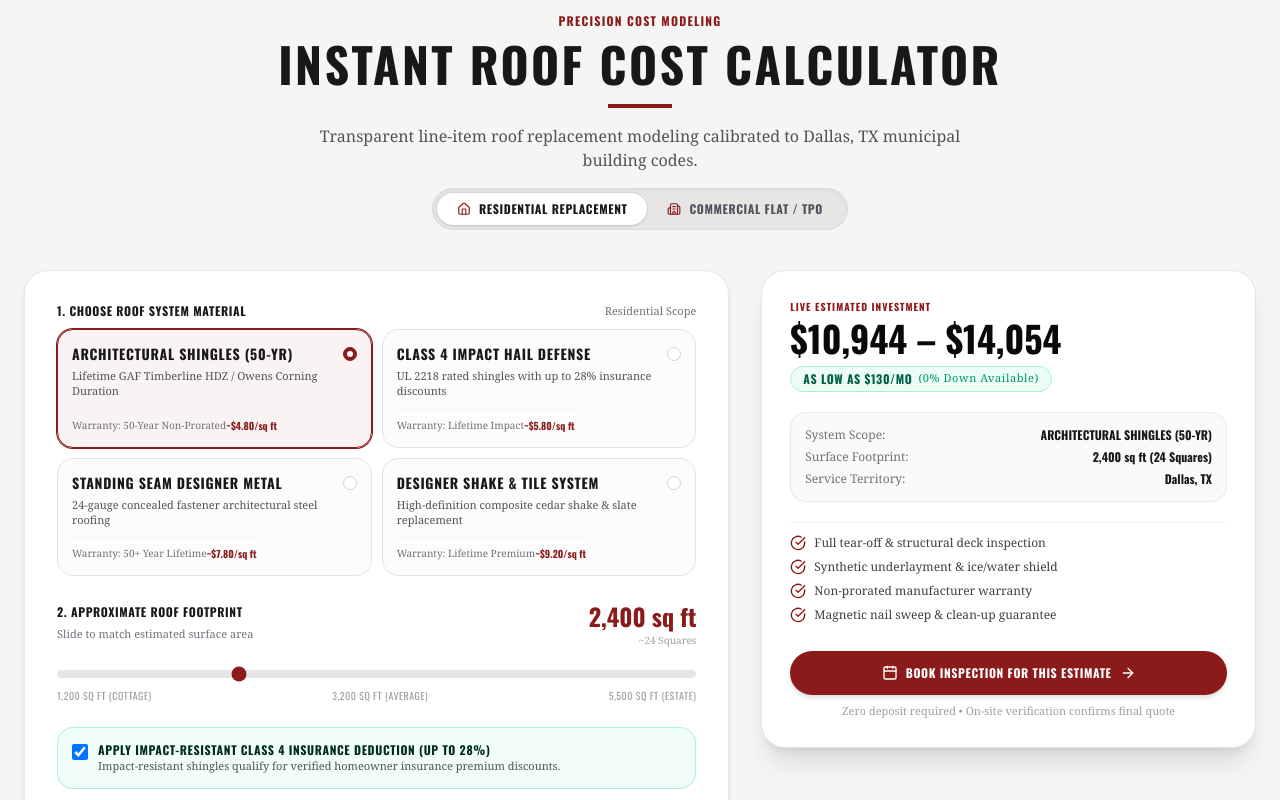
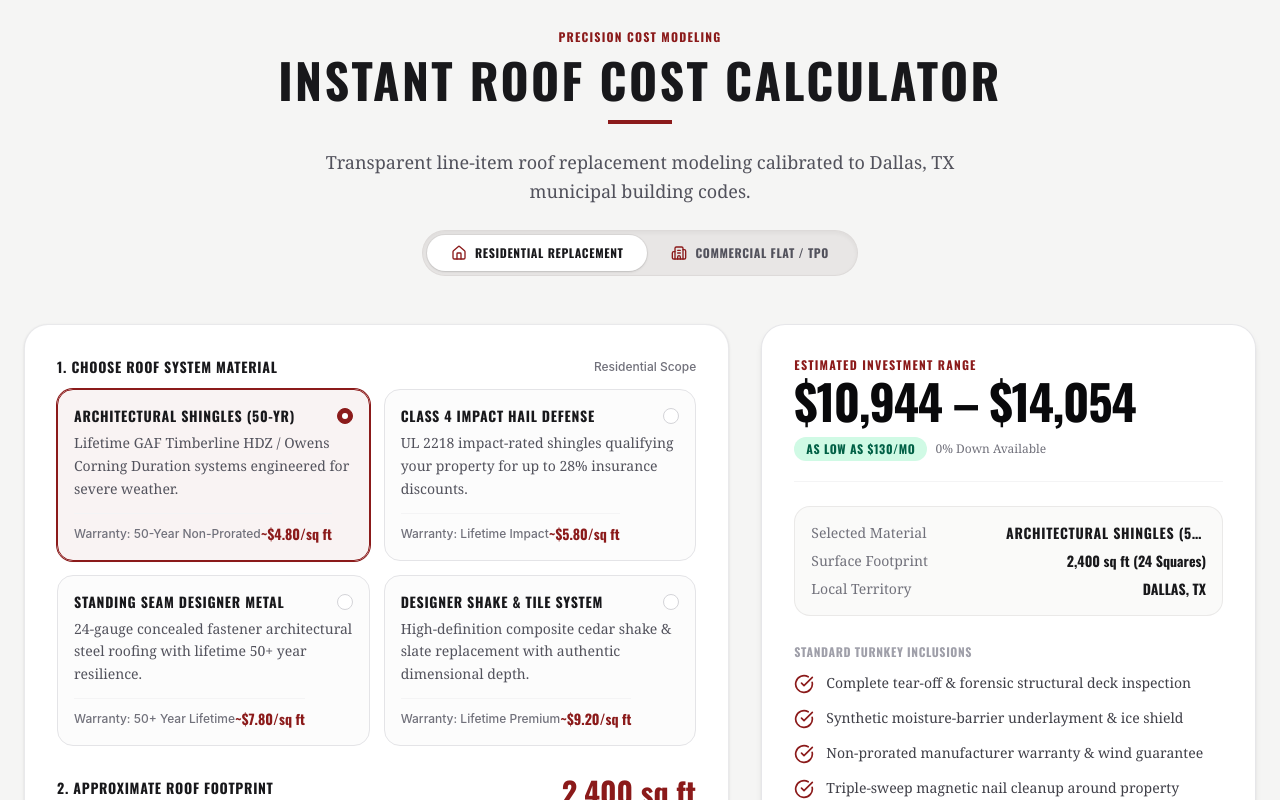
Before and after one commit to chauhandigvijay1/roofing-frontend, a React (Vite) app: page / in a window 1280 px wide. Shown: the part 2680-3480 px from the top of the page. Built offline with nearby package versions, Linux system fonts and the light colour scheme; no server answers.

Commit message:
fix(typography): eliminate squished 10px/11px serif text, harmonize with Process.tsx and WhyChooseUs.tsx Merriweather editorial standard

```diff
--- a/src/components/EstimateWizard.tsx
+++ b/src/components/EstimateWizard.tsx
@@ -30,29 +30,31 @@ export default function EstimateWizard({ variant = "full" }: { variant?: "full"
     }
   }, [brand.isCommercial]);
 
-  // Authentic Systems with Harmonized Typography Copy
+  // Authentic Systems with Harmonized Typography Copy matching Process.tsx & WhyChooseUs.tsx
   const residentialScopes: ScopeOption[] = [
     {
       title: "Architectural Shingles (50-Yr)",
-      subtitle: "Lifetime GAF Timberline HDZ / Owens Corning Duration",
+      subtitle: "Lifetime GAF Timberline HDZ / Owens Corning Duration systems engineered for severe weather.",
       rate: 4.8,
       warranty: "50-Year Non-Prorated",
     },
     {
       title: "Class 4 Impact Hail Defense",
-      subtitle: "UL 2218 rated shingles with up to 28% insurance discounts",
+      subtitle: "UL 2218 impact-rated shingles qualifying your property for up to 28% insurance discounts.",
       rate: 5.8,
       warranty: "Lifetime Impact",
     },
     {
       title: "Standing Seam Designer Metal",
-      subtitle: "24-gauge concealed fastener architectural steel roofing",
+      subtitle: "24-gauge concealed fastener architectural steel roofing with lifetime 50+ year resilience.",
       rate: 7.8,
       warranty: "50+ Year Lifetime",
     },
     {
-      title: brand.state === "FL" ? "Florida Tile / Hurricane Engineered" : "Designer Shake & Tile System",
-      subtitle: brand.state === "FL" ? "140+ MPH hurricane fastened Spanish clay or concrete tile" : "High-definition composite cedar shake & slate replacement",
+      title: brand.state === "FL" ? "Florida Tile & Hurricane Engineered" : "Designer Shake & Tile System",
+      subtitle: brand.state === "FL"
+        ? "140+ MPH hurricane fastened Spanish clay or concrete tile designed for maximum wind defense."
+        : "High-definition composite cedar shake & slate replacement with authentic dimensional depth.",
       rate: 9.2,
       warranty: "Lifetime Premium",
     },
@@ -61,25 +63,25 @@ export default function EstimateWizard({ variant = "full" }: { variant?: "full"
   const commercialScopes: ScopeOption[] = [
     {
       title: "60-Mil TPO Heat-Welded Membrane",
-      subtitle: "Energy Star reflective cool roof single-ply system",
+      subtitle: "Energy Star reflective cool roof single-ply membrane with high thermal efficiency.",
       rate: 5.2,
       warranty: "20-Year NDL Warranty",
     },
     {
       title: "Seamless Silicone Roof Coating",
-      subtitle: "Liquid-applied monolithic restoration over existing roof",
+      subtitle: "Liquid-applied monolithic restoration barrier over existing deck with 15-20 year leak protection.",
       rate: 4.2,
       warranty: "15-20 Year Leak-Free",
     },
     {
       title: "Multi-Ply Modified Bitumen",
-      subtitle: "Heavy-duty SBS dual-ply system for high foot traffic decks",
+      subtitle: "Heavy-duty dual-ply SBS asphalt system engineered for high foot traffic and mechanical decks.",
       rate: 6.2,
       warranty: "25-Year Commercial",
     },
     {
       title: "Commercial Structural Standing Seam",
-      subtitle: "Heavy-gauge industrial metal for retail & distribution centers",
+      subtitle: "Heavy-gauge industrial metal panels for large facilities, retail centers, and warehouses.",
       rate: 7.6,
       warranty: "30-Year Warranty",
     },
@@ -137,68 +139,68 @@ export default function EstimateWizard({ variant = "full" }: { variant?: "full"
         className={
           isSidebar
             ? "py-8 px-4 bg-stone-50"
-            : "py-20 px-4 sm:px-6 bg-stone-100 border-y border-stone-200"
+            : "py-24 px-4 sm:px-6 bg-stone-100 border-y border-stone-200"
         }
       >
         <div className={isSidebar ? "w-full" : "max-w-7xl mx-auto"}>
-          {/* Section Header with Consistent Typography */}
-          <div className="text-center mb-10">
+          {/* Section Header with Consistent Editorial Typography */}
+          <div className="text-center mb-12">
             <span className="text-xs font-oswald uppercase tracking-widest text-crimson font-bold">
               Precision Cost Modeling
             </span>
-            <h2 className="text-3xl sm:text-4xl md:text-5xl font-oswald uppercase tracking-wider font-bold text-zinc-900 mt-2">
+            <h2 className="text-4xl md:text-5xl font-oswald uppercase tracking-wider font-bold text-zinc-900 mt-2">
               Instant Roof Cost Calculator
             </h2>
-            <div className="w-16 h-1 bg-crimson mx-auto mt-4 mb-4"></div>
-            <p className="text-zinc-600 text-sm sm:text-base max-w-2xl mx-auto font-serif">
+            <div className="w-16 h-1 bg-crimson mx-auto mt-4 mb-6"></div>
+            <p className="text-zinc-600 text-lg max-w-2xl mx-auto font-serif leading-relaxed">
               {tradeMode === "commercial"
                 ? `Commercial flat roof & single-ply TPO replacement modeling calibrated to facilities across ${brand.city}.`
                 : `Transparent line-item roof replacement modeling calibrated to ${brand.city} municipal building codes.`}
             </p>
 
             {/* Apple-Style Segmented Trade Pill */}
-            <div className="inline-flex items-center p-1 bg-stone-200/90 rounded-full mt-4 shadow-inner border border-stone-300/60">
+            <div className="inline-flex items-center p-1 bg-stone-200/90 rounded-full mt-6 shadow-inner border border-stone-300/60">
               <button
                 type="button"
                 onClick={() => handleTradeModeChange("residential")}
-                className={`flex items-center gap-2 px-5 py-2 rounded-full text-xs font-oswald uppercase tracking-wider font-bold transition-all cursor-pointer ${
+                className={`flex items-center gap-2 px-6 py-2.5 rounded-full text-xs font-oswald uppercase tracking-wider font-bold transition-all cursor-pointer ${
                   tradeMode === "residential"
                     ? "bg-white text-zinc-900 shadow-sm ring-1 ring-black/5"
                     : "text-zinc-600 hover:text-zinc-900"
                 }`}
               >
-                <Home className="w-3.5 h-3.5 text-crimson" /> Residential Replacement
+                <Home className="w-4 h-4 text-crimson" /> Residential Replacement
               </button>
               <button
                 type="button"
                 onClick={() => handleTradeModeChange("commercial")}
-                className={`flex items-center gap-2 px-5 py-2 rounded-full text-xs font-oswald uppercase tracking-wider font-bold transition-all cursor-pointer ${
+                className={`flex items-center gap-2 px-6 py-2.5 rounded-full text-xs font-oswald uppercase tracking-wider font-bold transition-all cursor-pointer ${
                   tradeMode === "commercial"
                     ? "bg-white text-zinc-900 shadow-sm ring-1 ring-black/5"
                     : "text-zinc-600 hover:text-zinc-900"
                 }`}
               >
-                <Building2 className="w-3.5 h-3.5 text-crimson" /> Commercial Flat / TPO
+                <Building2 className="w-4 h-4 text-crimson" /> Commercial Flat / TPO
               </button>
             </div>
           </div>
 
           {/* 2-COLUMN SINGLE-VIEWPORT INTERACTIVE STUDIO */}
-          <div className="grid grid-cols-1 lg:grid-cols-12 gap-6 lg:gap-8 items-start">
+          <div className="grid grid-cols-1 lg:grid-cols-12 gap-8 items-start">
             {/* LEFT COLUMN: Controls & System Scope (7 Columns) */}
-            <div className="lg:col-span-7 bg-white rounded-3xl p-6 sm:p-8 shadow-md border border-zinc-200/80 space-y-6">
+            <div className="lg:col-span-7 bg-white rounded-3xl p-6 sm:p-8 shadow-sm border border-zinc-200/80 space-y-7">
               {/* Material Selection Grid */}
               <div>
-                <div className="flex items-center justify-between mb-2.5">
-                  <label className="text-xs font-oswald uppercase tracking-wider font-bold text-zinc-900">
+                <div className="flex items-center justify-between mb-3">
+                  <label className="text-sm font-oswald uppercase tracking-wider font-bold text-zinc-900">
                     1. Choose Roof System Material
                   </label>
-                  <span className="text-[11px] text-zinc-500 font-serif">
-                    {tradeMode === "commercial" ? "Commercial Scope" : "Residential Scope"}
+                  <span className="text-xs text-zinc-500 font-sans font-medium">
+                    {tradeMode === "commercial" ? "Commercial Membrane" : "Residential Scope"}
                   </span>
                 </div>
 
-                <div className="grid grid-cols-1 sm:grid-cols-2 gap-2.5">
+                <div className="grid grid-cols-1 sm:grid-cols-2 gap-3.5">
                   {currentScopes.map((scope) => {
                     const isSelected = selectedScope === scope.title;
                     return (
@@ -206,33 +208,33 @@ export default function EstimateWizard({ variant = "full" }: { variant?: "full"
                         key={scope.title}
                         type="button"
                         onClick={() => setSelectedScope(scope.title)}
-                        className={`text-left p-3.5 rounded-2xl border transition-all cursor-pointer flex flex-col justify-between ${
+                        className={`text-left p-4 rounded-2xl border transition-all cursor-pointer flex flex-col justify-between ${
                           isSelected
                             ? "border-crimson bg-crimson/5 shadow-xs ring-1 ring-crimson"
                             : "border-zinc-200 hover:border-zinc-300 bg-stone-50/50"
                         }`}
                       >
                         <div>
-                          <div className="flex items-center justify-between gap-1.5">
-                            <span className="font-oswald uppercase tracking-wider font-bold text-xs sm:text-sm text-zinc-900 truncate">
+                          <div className="flex items-center justify-between gap-2">
+                            <span className="font-oswald uppercase tracking-wider font-bold text-sm text-zinc-900">
                               {scope.title}
                             </span>
                             <span
-                              className={`w-3.5 h-3.5 rounded-full border flex items-center justify-center shrink-0 ${
+                              className={`w-4 h-4 rounded-full border flex items-center justify-center shrink-0 ${
                                 isSelected ? "border-crimson bg-crimson" : "border-zinc-300 bg-white"
                               }`}
                             >
                               {isSelected && <span className="w-1.5 h-1.5 rounded-full bg-white" />}
                             </span>
                           </div>
-                          <p className="text-[11px] text-zinc-600 font-serif mt-1 leading-snug">
+                          <p className="text-sm text-zinc-600 font-serif leading-relaxed mt-1.5">
                             {scope.subtitle}
                           </p>
                         </div>
 
-                        <div className="mt-2.5 pt-2 border-t border-zinc-100 flex items-center justify-between text-[10px]">
-                          <span className="text-zinc-500 font-serif">Warranty: {scope.warranty}</span>
-                          <span className="font-oswald font-bold text-crimson">~${scope.rate.toFixed(2)}/sq ft</span>
+                        <div className="mt-3 pt-2.5 border-t border-zinc-100 flex items-center justify-between text-xs">
+                          <span className="text-zinc-500 font-sans font-medium">Warranty: {scope.warranty}</span>
+                          <span className="font-oswald font-bold text-crimson text-sm">~${scope.rate.toFixed(2)}/sq ft</span>
                         </div>
                       </button>
                     );
@@ -241,27 +243,27 @@ export default function EstimateWizard({ variant = "full" }: { variant?: "full"
               </div>
 
               {/* Smooth Area Slider */}
-              <div className="space-y-2">
+              <div className="space-y-3">
                 <div className="flex items-center justify-between">
                   <div>
-                    <label className="text-xs font-oswald uppercase tracking-wider font-bold text-zinc-900 block">
+                    <label className="text-sm font-oswald uppercase tracking-wider font-bold text-zinc-900 block">
                       2. Approximate Roof Footprint
                     </label>
-                    <span className="text-[11px] text-zinc-500 font-serif">
+                    <span className="text-sm text-zinc-600 font-serif">
                       Slide to match estimated surface area
                     </span>
                   </div>
                   <div className="text-right">
-                    <span className="text-xl sm:text-2xl font-oswald font-bold text-crimson">
+                    <span className="text-2xl sm:text-3xl font-oswald font-bold text-crimson">
                       {calculation.sqFt.toLocaleString()} sq ft
                     </span>
-                    <span className="text-[10px] text-zinc-400 font-serif block">
+                    <span className="text-xs text-zinc-400 font-sans font-medium block">
                       ~{calculation.squares} Squares
                     </span>
                   </div>
                 </div>
 
-                <div className="pt-1">
+                <div className="pt-2">
                   <input
                     type="range"
                     min={tradeMode === "commercial" ? 5000 : 1200}
@@ -276,92 +278,107 @@ export default function EstimateWizard({ variant = "full" }: { variant?: "full"
                         setResSqFt(val);
                       }
                     }}
-                    className="w-full h-2 bg-stone-200 rounded-full appearance-none cursor-pointer accent-crimson focus:outline-none"
+                    className="w-full h-2.5 bg-stone-200 rounded-full appearance-none cursor-pointer accent-crimson focus:outline-none"
                   />
-                  <div className="flex justify-between text-[10px] font-oswald uppercase tracking-wider text-zinc-400 mt-1 font-mono">
+                  <div className="flex justify-between text-xs font-sans text-zinc-500 font-medium mt-2">
                     <span>{tradeMode === "commercial" ? "5,000 sq ft" : "1,200 sq ft (Cottage)"}</span>
-                    <span>{tradeMode === "commercial" ? "25,000 sq ft" : "3,200 sq ft (Average)"}</span>
+                    <span>{tradeMode === "commercial" ? "25,000 sq ft" : "3,200 sq ft (Average Home)"}</span>
                     <span>{tradeMode === "commercial" ? "50,000 sq ft" : "5,500 sq ft (Estate)"}</span>
                   </div>
                 </div>
               </div>
 
               {/* Incentive Credit Box */}
-              <div className="p-3.5 rounded-2xl bg-emerald-50/70 border border-emerald-200/90 flex items-start gap-2.5">
+              <div className="p-4 rounded-2xl bg-emerald-50/80 border border-emerald-200/90 flex items-start gap-3">
                 <input
                   type="checkbox"
                   id="incentiveCredit"
                   checked={includeIncentive}
                   onChange={(e) => setIncludeIncentive(e.target.checked)}
-                  className="mt-0.5 w-4 h-4 text-emerald-600 border-zinc-300 rounded focus:ring-emerald-500 cursor-pointer"
+                  className="mt-1 w-4 h-4 text-emerald-600 border-zinc-300 rounded focus:ring-emerald-500 cursor-pointer"
                 />
-                <label htmlFor="incentiveCredit" className="text-xs text-zinc-700 font-serif cursor-pointer">
-                  <strong className="text-emerald-950 block font-oswald uppercase tracking-wider text-xs">
+                <label htmlFor="incentiveCredit" className="text-sm text-zinc-700 font-serif leading-relaxed cursor-pointer">
+                  <strong className="text-emerald-950 block font-oswald uppercase tracking-wider text-sm font-bold">
                     {brand.state === "FL"
                       ? "Apply Florida Wind Mitigation Insurance Deduction (-$850/yr)"
                       : tradeMode === "commercial"
                       ? "Apply Commercial Cool Roof Energy Efficiency Credit"
                       : "Apply Impact-Resistant Class 4 Insurance Deduction (Up to 28%)"}
                   </strong>
-                  <span className="text-[11px] text-zinc-600">
+                  <span className="text-sm text-zinc-600 font-serif leading-relaxed block mt-0.5">
                     {brand.state === "FL"
                       ? "Qualifies property for statutory hurricane tie-down and secondary water barrier insurance discounts."
                       : tradeMode === "commercial"
                       ? "Reflective cool roof solar coatings qualify for commercial energy rebates and reduce cooling loads."
-                      : "Impact-resistant shingles qualify for verified homeowner insurance premium discounts."}
+                      : "Impact-resistant Class 4 shingles qualify for permanent homeowner insurance policy discounts."}
                   </span>
                 </label>
               </div>
             </div>
 
             {/* RIGHT COLUMN: Live Sticky Calculation & Booking Studio (5 Columns) */}
-            <div className="lg:col-span-5 bg-white rounded-3xl p-6 sm:p-7 shadow-xl border border-zinc-200/90 space-y-5 lg:sticky lg:top-24">
-              <div>
-                <span className="text-[10px] font-oswald uppercase tracking-widest text-crimson font-bold block">
-                  Live Estimated Investment
+            <div className="lg:col-span-5 bg-white rounded-3xl p-6 sm:p-8 shadow-md border border-zinc-200/90 space-y-6 lg:sticky lg:top-24">
+              <div className="border-b border-zinc-100 pb-5">
+                <span className="text-xs font-oswald uppercase tracking-widest text-crimson font-bold block mb-1">
+                  Estimated Investment Range
                 </span>
-                <div className="text-3xl sm:text-4xl font-oswald font-bold text-zinc-950 mt-1">
+                <div className="text-4xl sm:text-5xl font-oswald font-bold text-zinc-950 tracking-tight">
                   ${calculation.low.toLocaleString()} &ndash; ${calculation.high.toLocaleString()}
                 </div>
-                <div className="mt-2 inline-flex items-center gap-1.5 px-3 py-1 rounded-full bg-emerald-50 border border-emerald-200 text-emerald-800 text-xs font-oswald uppercase tracking-wider font-bold">
-                  <span>As Low As ${calculation.monthly}/mo</span>
-                  <span className="text-emerald-600 font-serif normal-case font-normal text-[11px]">(0% Down Available)</span>
+                <div className="mt-3 flex flex-wrap items-center gap-2">
+                  <span className="px-3 py-1 rounded-full bg-emerald-100 text-emerald-800 text-xs font-oswald uppercase tracking-wider font-bold">
+                    As Low As ${calculation.monthly}/mo
+                  </span>
+                  <span className="text-xs text-zinc-500 font-serif">
+                    0% Down Available
+                  </span>
                 </div>
               </div>
 
               {/* Selected Scope Summary */}
-              <div className="p-3.5 rounded-2xl bg-stone-50 border border-stone-200/80 text-xs space-y-1.5 font-serif">
-                <div className="flex justify-between">
-                  <span className="text-zinc-500">System Scope:</span>
-                  <strong className="text-zinc-900 font-oswald uppercase truncate max-w-[180px]">{selectedScope}</strong>
+              <div className="p-4 rounded-2xl bg-stone-50 border border-stone-200/80 space-y-2 text-sm font-serif">
+                <div className="flex justify-between items-center">
+                  <span className="text-zinc-500">Selected Material</span>
+                  <strong className="text-zinc-900 font-oswald uppercase tracking-wider truncate max-w-[200px]">{selectedScope}</strong>
                 </div>
-                <div className="flex justify-between">
-                  <span className="text-zinc-500">Surface Footprint:</span>
+                <div className="flex justify-between items-center">
+                  <span className="text-zinc-500">Surface Footprint</span>
                   <strong className="text-zinc-900 font-oswald">{calculation.sqFt.toLocaleString()} sq ft ({calculation.squares} Squares)</strong>
                 </div>
-                <div className="flex justify-between">
-                  <span className="text-zinc-500">Service Territory:</span>
-                  <strong className="text-zinc-900 font-oswald">{brand.city}</strong>
+                <div className="flex justify-between items-center">
+                  <span className="text-zinc-500">Local Territory</span>
+                  <strong className="text-zinc-900 font-oswald uppercase">{brand.city}</strong>
                 </div>
               </div>
 
-              {/* Inclusions (Matching Why Choose Us Editorial Font) */}
-              <div className="space-y-2 border-t border-zinc-100 pt-3">
-                <div className="flex items-center gap-2 text-xs text-zinc-700 font-serif">
-                  <CheckCircle className="w-4 h-4 text-crimson shrink-0" />
-                  <span>Full tear-off & structural deck inspection</span>
+              {/* Inclusions (Matching Why Choose Us & Process.tsx) */}
+              <div className="space-y-3 py-1">
+                <span className="text-xs font-oswald uppercase tracking-wider text-zinc-400 font-bold block">
+                  Standard Turnkey Inclusions
+                </span>
+                <div className="flex items-start gap-3">
+                  <CheckCircle className="w-5 h-5 text-crimson shrink-0 mt-0.5" />
+                  <span className="text-zinc-700 text-sm font-serif leading-relaxed">
+                    Complete tear-off & forensic structural deck inspection
+                  </span>
                 </div>
-                <div className="flex items-center gap-2 text-xs text-zinc-700 font-serif">
-                  <CheckCircle className="w-4 h-4 text-crimson shrink-0" />
-                  <span>Synthetic underlayment & ice/water shield</span>
+                <div className="flex items-start gap-3">
+                  <CheckCircle className="w-5 h-5 text-crimson shrink-0 mt-0.5" />
+                  <span className="text-zinc-700 text-sm font-serif leading-relaxed">
+                    Synthetic moisture-barrier underlayment & ice shield
+                  </span>
                 </div>
-                <div className="flex items-center gap-2 text-xs text-zinc-700 font-serif">
-                  <CheckCircle className="w-4 h-4 text-crimson shrink-0" />
-                  <span>Non-prorated manufacturer warranty</span>
+                <div className="flex items-start gap-3">
+                  <CheckCircle className="w-5 h-5 text-crimson shrink-0 mt-0.5" />
+                  <span className="text-zinc-700 text-sm font-serif leading-relaxed">
+                    Non-prorated manufacturer warranty & wind guarantee
+                  </span>
                 </div>
-                <div className="flex items-center gap-2 text-xs text-zinc-700 font-serif">
-                  <CheckCircle className="w-4 h-4 text-crimson shrink-0" />
-                  <span>Magnetic nail sweep & clean-up guarantee</span>
+                <div className="flex items-start gap-3">
+                  <CheckCircle className="w-5 h-5 text-crimson shrink-0 mt-0.5" />
+                  <span className="text-zinc-700 text-sm font-serif leading-relaxed">
+                    Triple-sweep magnetic nail cleanup around property
+                  </span>
                 </div>
               </div>
 
@@ -370,12 +387,12 @@ export default function EstimateWizard({ variant = "full" }: { variant?: "full"
                 <button
                   type="button"
                   onClick={() => setIsBookingOpen(true)}
-                  className="w-full inline-flex items-center justify-center gap-2 bg-crimson hover:bg-crimson-dark text-white py-3.5 px-6 rounded-full font-oswald uppercase tracking-wider font-bold text-xs shadow-md transition-all hover:scale-102 active:scale-98 cursor-pointer"
+                  className="w-full inline-flex items-center justify-center gap-2 bg-crimson hover:bg-crimson-dark text-white py-4 px-6 rounded-full font-oswald uppercase tracking-wider font-bold text-sm shadow-md transition-all hover:scale-102 active:scale-98 cursor-pointer"
                 >
-                  <Calendar className="w-4 h-4" /> Book Inspection for This Estimate <ArrowRight className="w-4 h-4" />
+                  <Calendar className="w-4 h-4" /> Book Free Inspection for This Estimate <ArrowRight className="w-4 h-4" />
                 </button>
-                <p className="text-[11px] text-zinc-400 font-serif text-center mt-2">
-                  Zero deposit required • On-site verification confirms final quote
+                <p className="text-xs text-zinc-500 font-serif text-center mt-2.5">
+                  Zero deposit required • Complimentary on-site drone diagnostic survey
                 </p>
               </div>
             </div>
```
Also changed, not shown: src/components/BookingModal.tsx (+10 -10 lines), src/pages/Book.tsx (+16 -16 lines).
